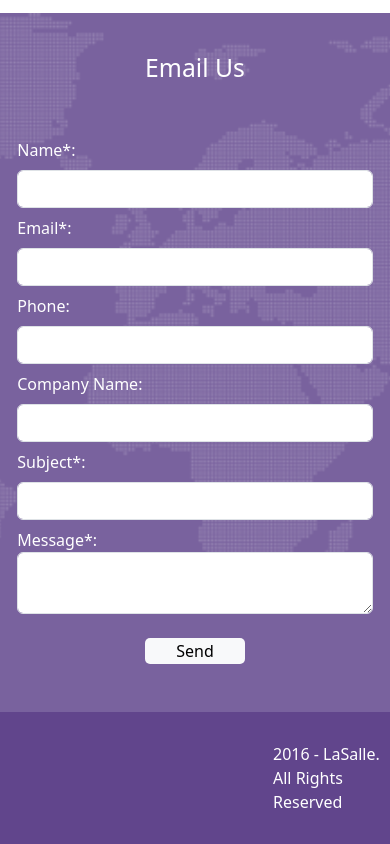
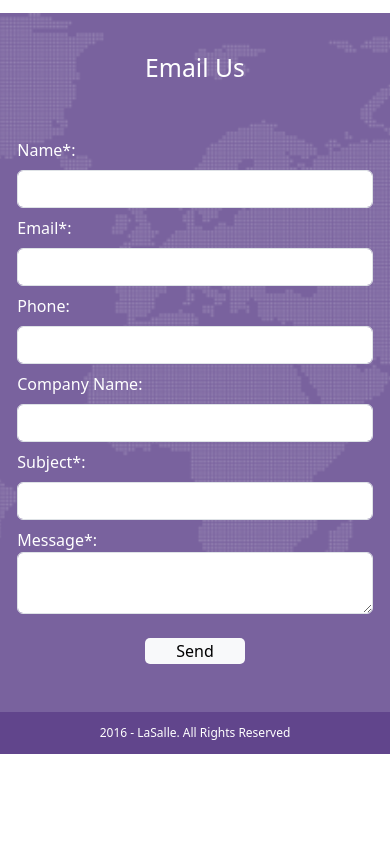
Before and after one commit to xpilasi/entregable_lasalle_grupo_8, a plain HTML site: page index.html in a window 390 px wide. Shown: the part 7102-7946 px from the top of the page. After the commit the page ends 7856 px from the top, so only its background shows below. Drawn offline with nearby package versions, Linux system fonts and the light colour scheme.

Commit message:
Footer centrado

```diff
--- a/index.html
+++ b/index.html
@@ -297,7 +297,7 @@
             </form>
         </div>
     </section>
-    <footer>
+    <footer class="d-flex justify-content-center justify-content-md-end">
         <p>2016 - LaSalle. All Rights Reserved</p>
     </footer>
     <script src="https://cdn.jsdelivr.net/npm/bootstrap@5.3.2/dist/js/bootstrap.min.js"
--- a/style_landing.css
+++ b/style_landing.css
@@ -408,3 +408,11 @@ footer p {
     padding-block: 30px;
     color: white;
 }
+
+@media (max-width: 576px) {
+  footer p {
+      font-size: 12px; /* Reduce el tamaño de fuente en dispositivos móviles */
+      margin: 0;
+      padding: 1em;
+  }
+}
```
